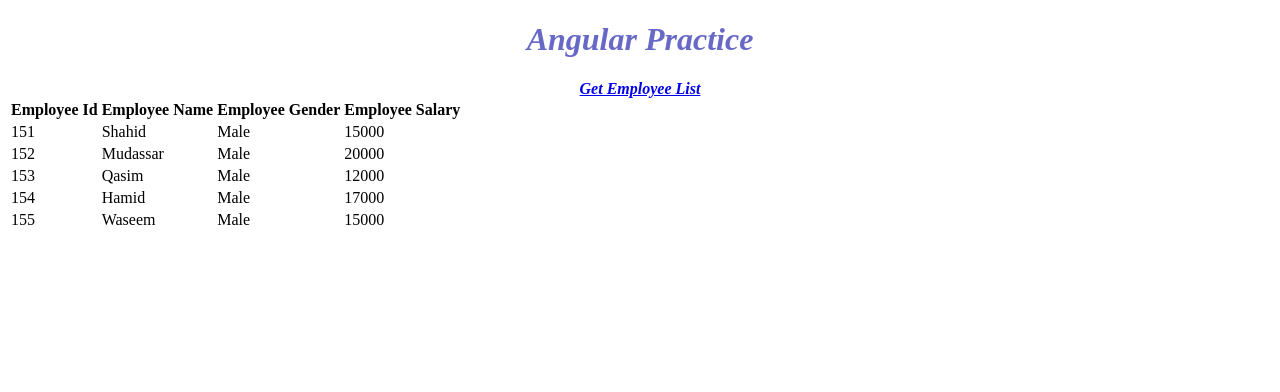
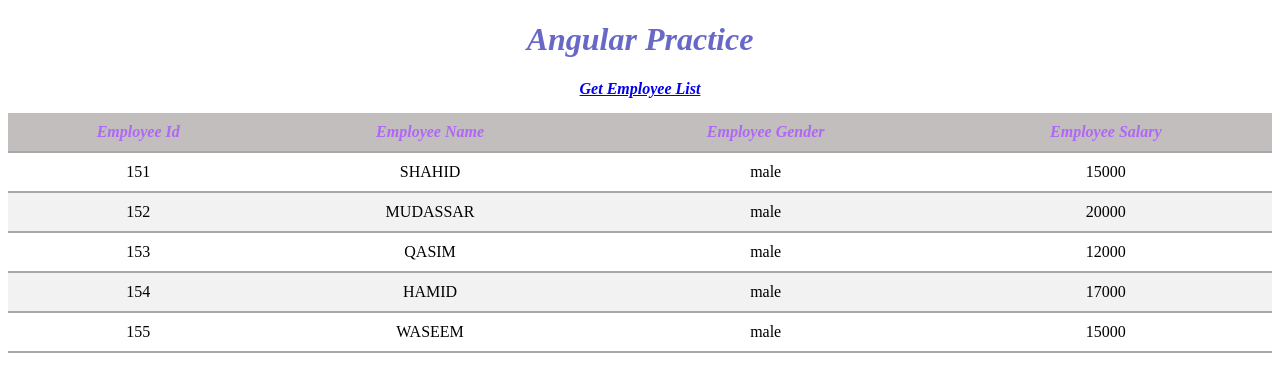
Before and after one commit to aligilani5/angular_practice, an Angular app: page /getEmployeeList in a window 1280 px wide. Shown: the top 392 px of the page. Built offline with nearby package versions, Linux system fonts and the light colour scheme.

Commit message:
styling employee list & implementing built in pipe

```diff
--- a/src/app/employee/employee-list/employee-list.component.html
+++ b/src/app/employee/employee-list/employee-list.component.html
@@ -10,8 +10,8 @@
     <tbody>
         <tr *ngFor="let employee of employeeList">
             <td>{{employee.EmployeeId}}</td>
-            <td>{{employee.Name}}</td>
-            <td>{{employee.Gender}}</td>
+            <td>{{employee.Name | uppercase}}</td>
+            <td>{{employee.Gender | lowercase}}</td>
             <td>{{employee.Salary}}</td>
         </tr>
     </tbody>
--- a/src/app/employee/employee-list/employee-list.component.scss
+++ b/src/app/employee/employee-list/employee-list.component.scss
@@ -0,0 +1,23 @@
+table{
+    text-align: center;
+    border-collapse: collapse;
+    width: 100%;
+    margin-top: 15px;
+}
+table th{
+    border-bottom: 2px solid rgb(169, 168, 168);
+    padding: 10px;
+    background-color: rgb(194, 190, 190);
+    font-style: italic;
+    color: rgb(176, 102, 246);
+}
+table tr:hover{
+    background-color: rgb(132, 240, 208);
+}
+table td{
+    border-bottom: 2px solid rgb(169, 168, 168);
+    padding: 10px;
+}
+tr:nth-child(even) {
+    background-color: #f2f2f2;
+}
```
